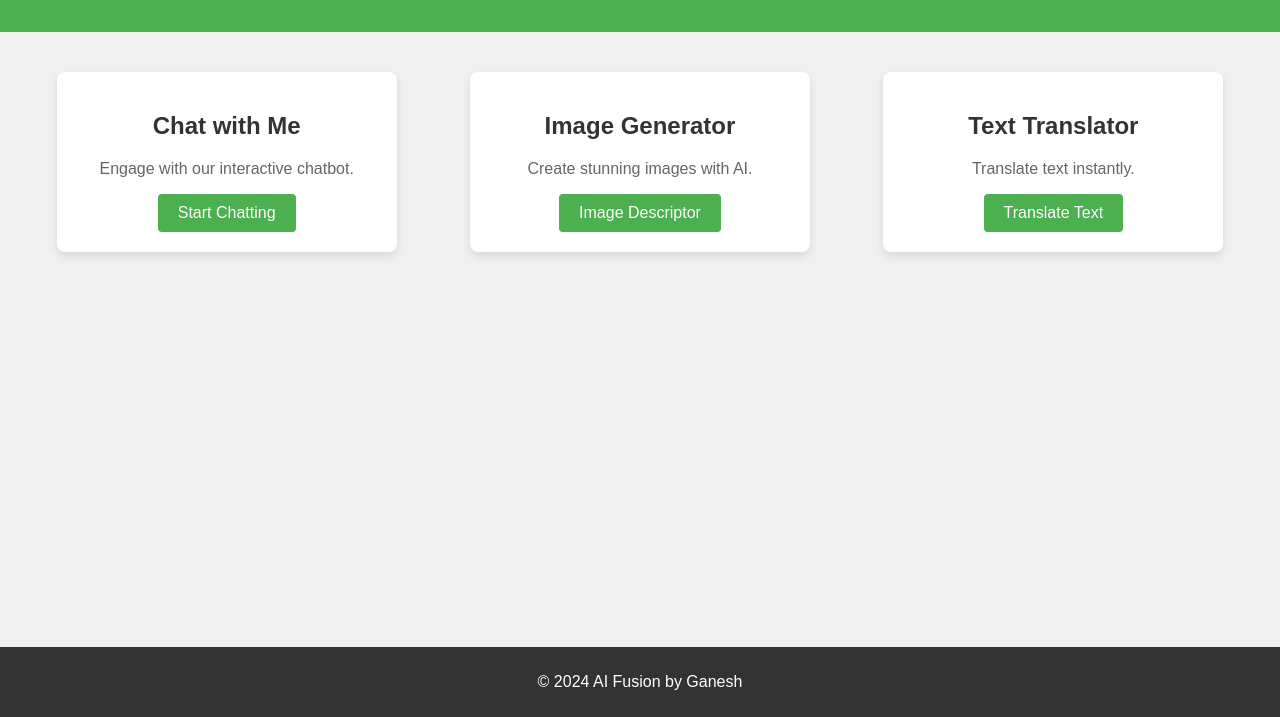
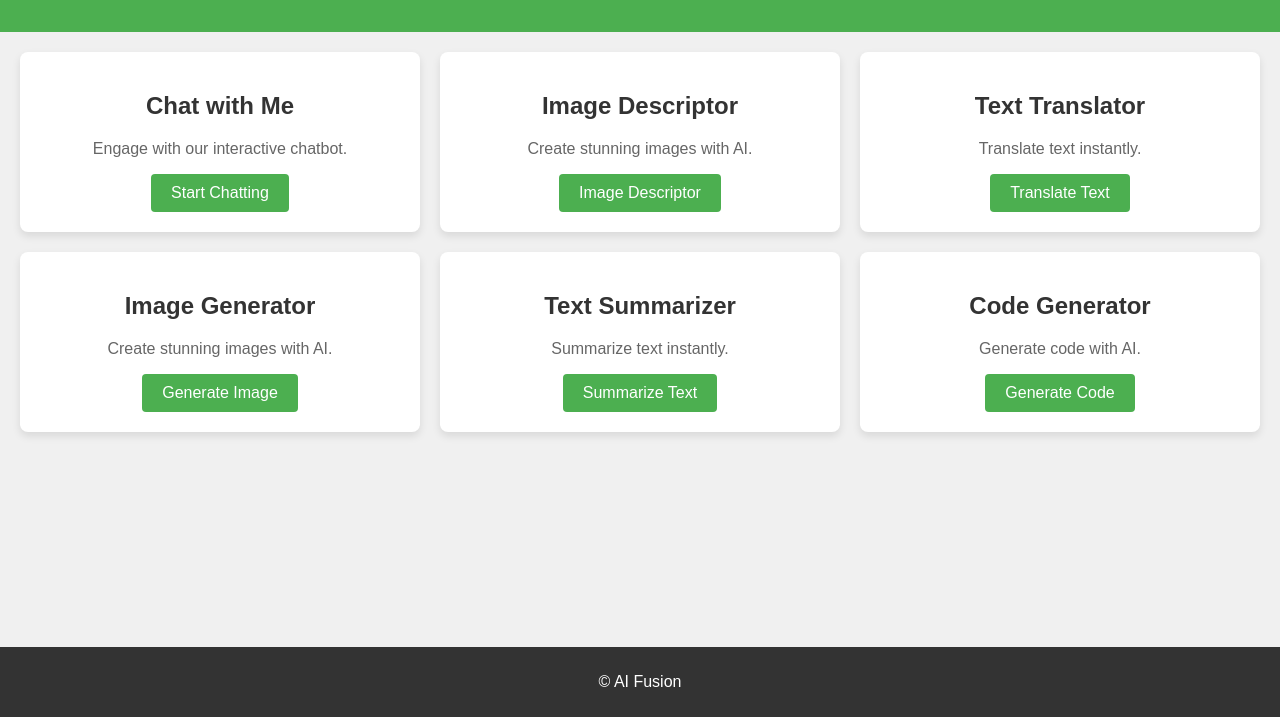
Before and after one commit to Ganesh-Nagarampalli/AI-Fusion, a website: page public/index.html in a window 1280 px wide. Shown: the part 83-800 px from the top of the page. Drawn offline with Linux system fonts and the light colour scheme.

Commit message:
added features

```diff
--- a/public/index.html
+++ b/public/index.html
@@ -18,7 +18,7 @@
             <button onclick="location.href='chatbot/index.html'">Start Chatting</button>
         </section>
         <section class="feature">
-            <h2>Image Generator</h2>
+            <h2>Image Descriptor</h2>
             <p>Create stunning images with AI.</p>
             <button onclick="location.href='image-descriptor/index.html'">Image Descriptor</button>
         </section>
@@ -27,9 +27,25 @@
             <p>Translate text instantly.</p>
             <button onclick="location.href='translate/index.html'">Translate Text</button>
         </section>
+        <section class="feature">
+            <h2>Image Generator</h2>
+            <p>Create stunning images with AI.</p>
+            <button onclick="location.href='image-generator/index.html'">Generate Image</button>
+        </section>
+        <section class="feature">
+            <h2>Text Summarizer</h2>
+            <p>Summarize text instantly.</p>
+            <button onclick="location.href='text-summarizer/index.html'">Summarize Text</button>
+        </section>
+        <section class="feature">
+            <h2>Code Generator</h2>
+            <p>Generate code with AI.</p>
+            <button onclick="location.href='code-generator/index.html'">Generate Code</button>
+        </section>
     </main>
+
     <footer>
-        <p>&copy; 2024 AI Fusion by Ganesh</p>
+        <p>&copy; AI Fusion</p>
     </footer>
 </body>
 </html>
--- a/public/style.css
+++ b/public/style.css
@@ -24,10 +24,9 @@ header p {
 }
 
 main {
-    display: flex;
-    justify-content: space-around;
-    align-items: flex-start;
-    flex-wrap: wrap;
+    display: grid;
+    grid-template-columns: repeat(3, 1fr);  /* Creates 3 equal columns */
+    gap: 20px;  /* Adds space between items */
     padding: 20px;
 }
 
@@ -37,9 +36,7 @@ main {
     box-shadow: 0 4px 8px rgba(0, 0, 0, 0.1);
     padding: 20px;
     text-align: center;
-    margin: 20px;
     flex: 1;
-    max-width: 300px;
     transition: transform 0.3s ease;
 }
 
```
